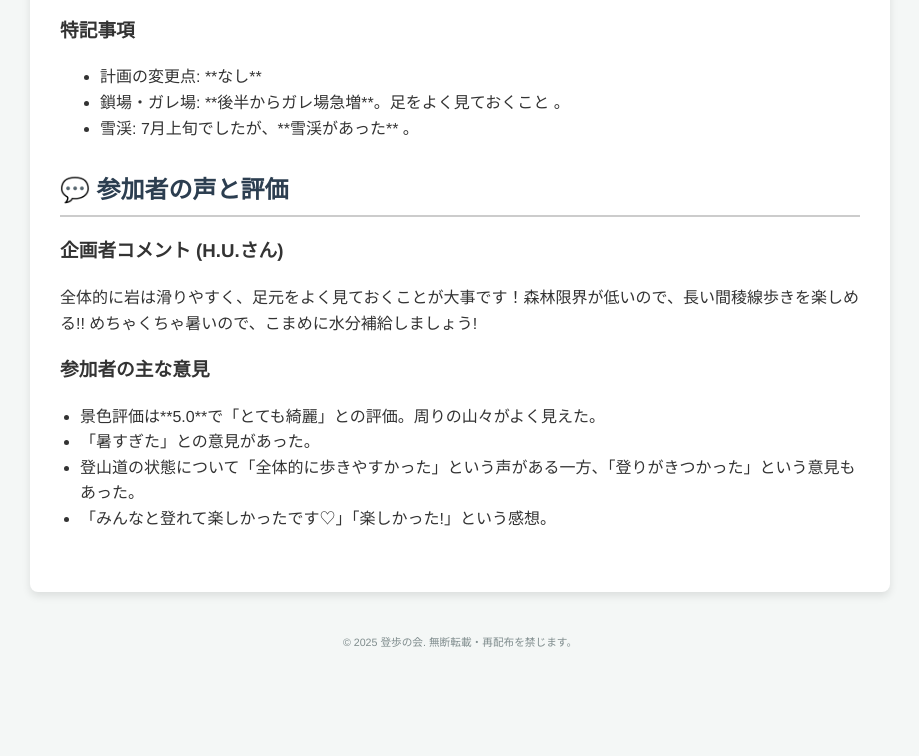
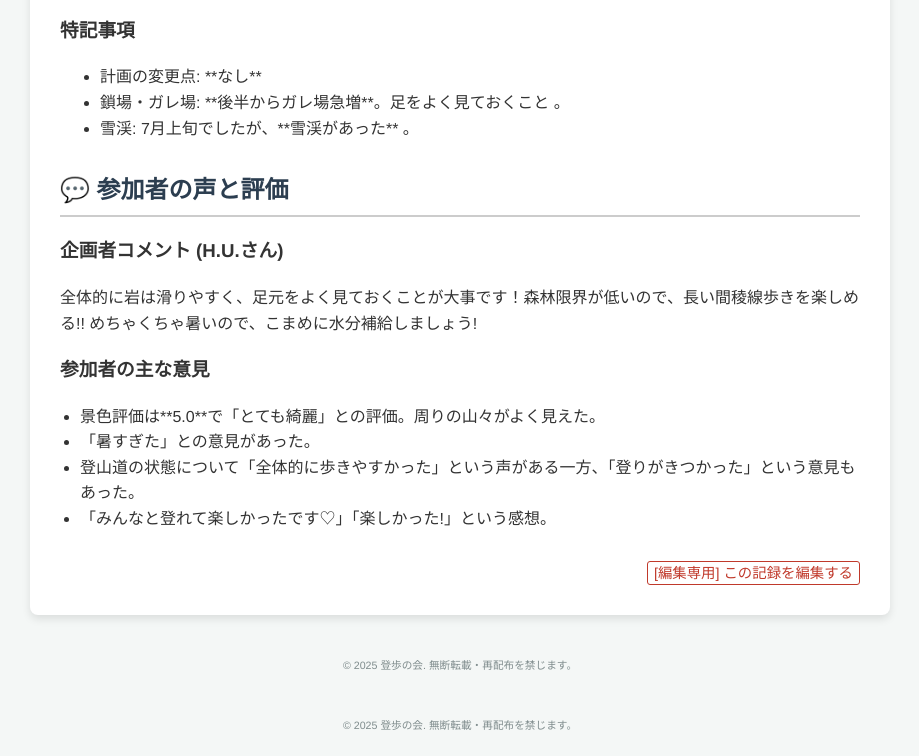
Before and after one commit to tohojin1967-cloud/toho-site, a plain HTML site: page tanigawa-dake.html in a window 1280 px wide. Shown: the part 902-1658 px from the top of the page, without its empty margins (180-1099 px from the left). Before the commit the page ends 1574 px from the top, so only its background shows below. Drawn offline with Linux system fonts and the light colour scheme.

Commit message:
Add edit link to tanigawa-dake.html
Added an edit link for editing the record.

```diff
--- a/tanigawa-dake.html
+++ b/tanigawa-dake.html
@@ -94,6 +94,22 @@
             color: orange;
             margin-left: 10px;
         }
+        .edit-link {
+            text-align: right; /* 右端に寄せる */
+            margin-top: 15px;
+            font-size: 0.9em;
+        }
+        .edit-link a {
+            color: #c0392b; /* 目立たせるための赤 */
+            text-decoration: none;
+            border: 1px solid #c0392b;
+            padding: 3px 6px;
+            border-radius: 3px;
+            transition: background-color 0.3s;
+        }
+        .edit-link a:hover {
+            background-color: #fbecec;
+        }
         footer {
             text-align: center;
             margin-top: 40px;
@@ -166,6 +182,15 @@
             </ul>
         </div>
 
+        <div class="edit-link">
+            <a href="editor-tanigawa.html">[編集専用] この記録を編集する</a>
+        </div>
+        </div>
+    <footer>
+        <small>&copy; 2025 登歩の会. 無断転載・再配布を禁じます。</small>
+    </footer>
+</body>
+</html>
     </div>
 
     <footer>
```
